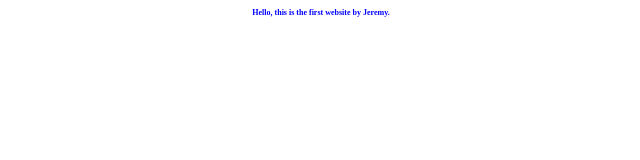
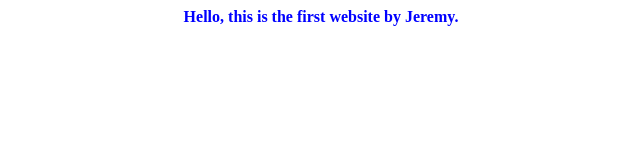
Before and after one commit to JeremyhanTTT/JeremyhanTTT.github.io, a plain HTML site: page index.html in a window 1280 px wide. Shown: the whole page, without its empty margins (319-959 px from the left). Drawn offline with Linux system fonts and the light colour scheme.

Commit message:
Increase font size of the header in index.html

```diff
--- a/index.html
+++ b/index.html
@@ -1 +1 @@
-<h1 style="font-size: 8px; color: blue; text-align: center;">Hello, this is the first website by Jeremy.</h1>
+<h1 style="font-size: 16px; color: blue; text-align: center;">Hello, this is the first website by Jeremy.</h1>
```
